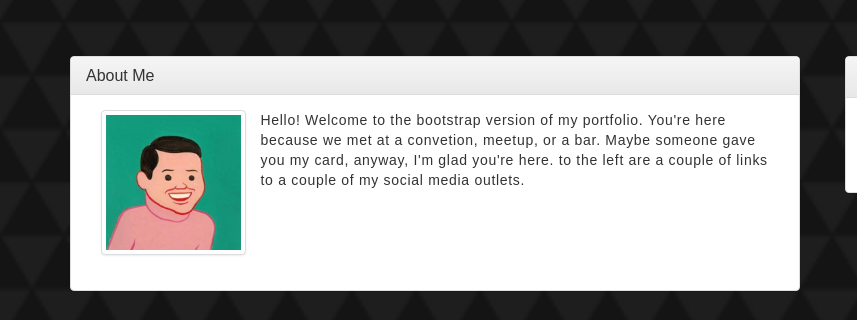
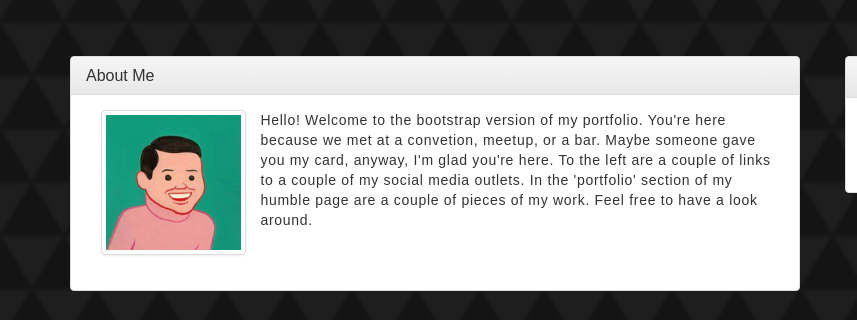
Before and after one commit to angonlu/Bootstrap-Portfolio, a plain HTML site: page index.html in a window 1280 px wide. Shown: the part 138-458 px from the top of the page, 0-857 px from the left. Drawn offline with nearby package versions, Linux system fonts and the light colour scheme.

Commit message:
enhancements still needed

```diff
--- a/index.html
+++ b/index.html
@@ -53,7 +53,7 @@
       		<img src="assets/images/luis-a.png" alt="profile-photo">
     		</a>
   		</div>
-  		<p>Hello! Welcome to the bootstrap version of my portfolio. You're here because we met at a convetion, meetup, or a bar. Maybe someone gave you my card, anyway, I'm glad you're here. to the left are a couple of links to a couple of my social media outlets.</p>
+  		<p>Hello! Welcome to the bootstrap version of my portfolio. You're here because we met at a convetion, meetup, or a bar. Maybe someone gave you my card, anyway, I'm glad you're here. To the left are a couple of links to a couple of my social media outlets. In the 'portfolio' section of my humble page are a couple of pieces of my work. Feel free to have a look around. </p>
   	</div>
 
   </div>
```
